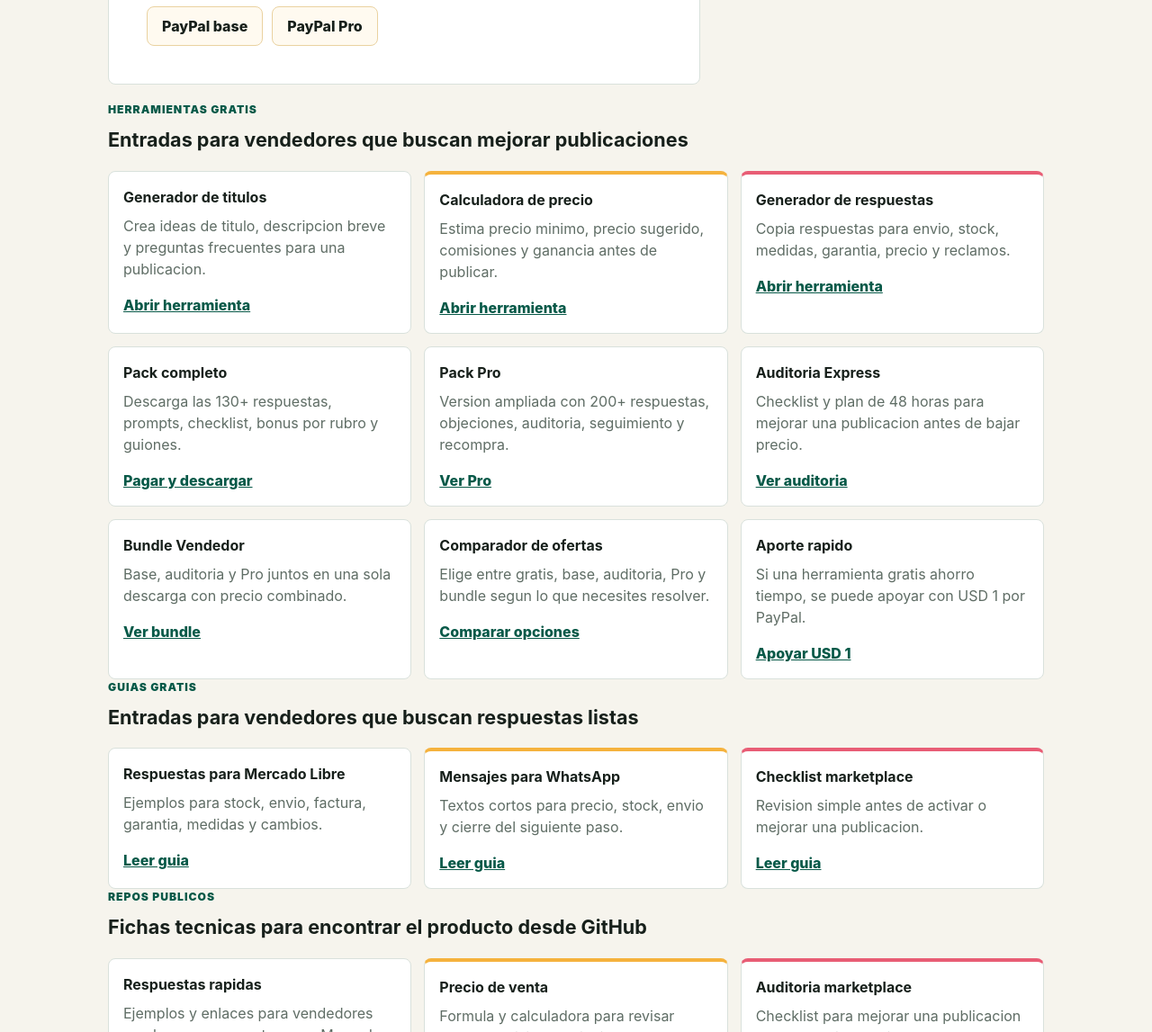
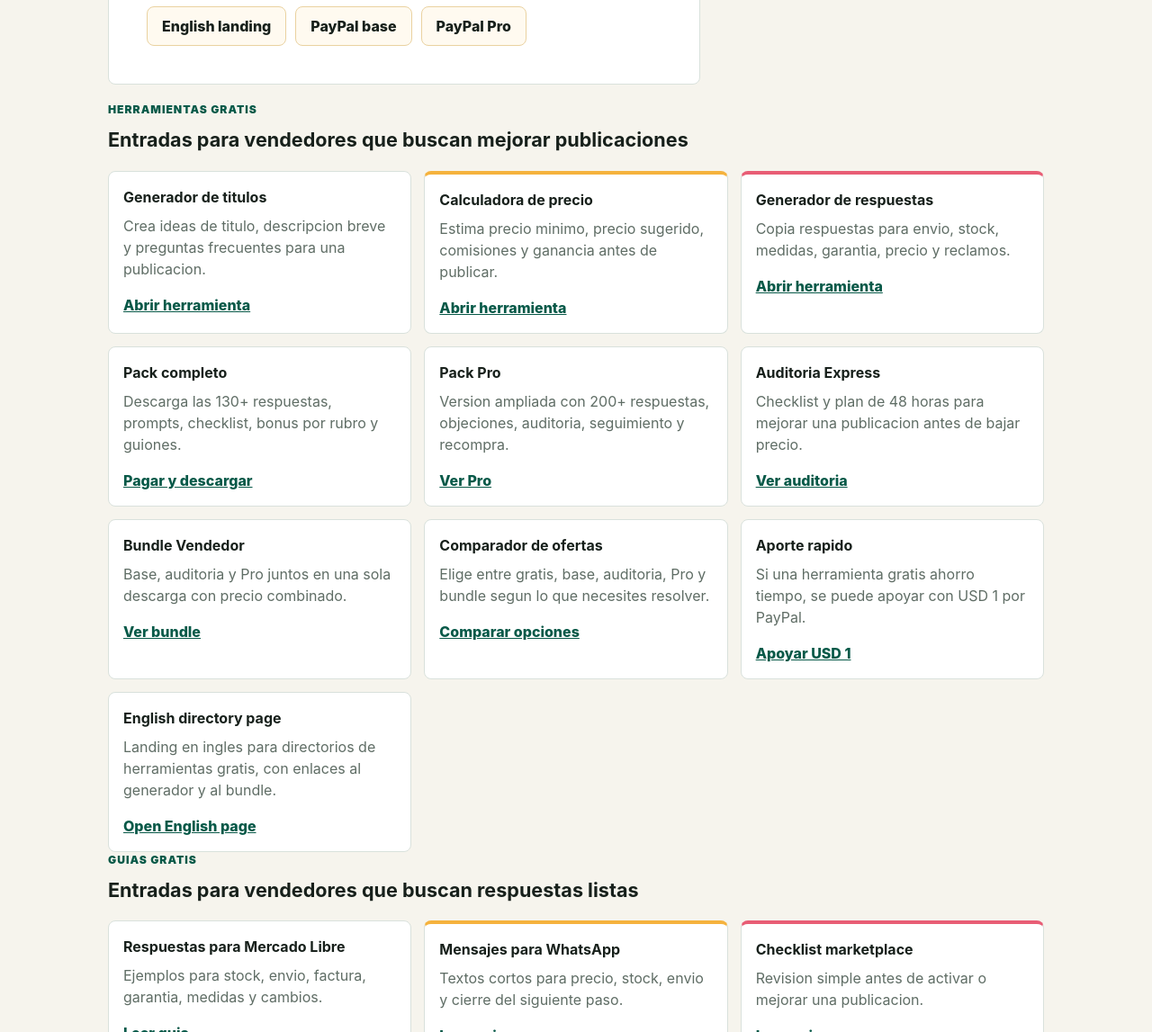
Before and after one commit to bozicovichsantiago20-oss/bozicovichsantiago20-oss.github.io, a plain HTML site: page index.html in a window 1280 px wide. Shown: the part 503-1650 px from the top of the page at 90% size. Drawn offline with Linux system fonts and the light colour scheme.

Commit message:
Update hub with English directory page

```diff
--- a/index.html
+++ b/index.html
@@ -188,6 +188,9 @@
             <a class="button secondary" href="https://bozicovichsantiago20-oss.github.io/kit-vendedor-express/apoyar.html">
               Apoyar USD 1
             </a>
+            <a class="button secondary" href="https://bozicovichsantiago20-oss.github.io/kit-vendedor-express/en/marketplace-reply-generator.html">
+              English landing
+            </a>
             <a class="button secondary" href="https://paypal.me/SBozicovich/5USD">
               PayPal base
             </a>
@@ -252,6 +255,11 @@
             <p>Si una herramienta gratis ahorro tiempo, se puede apoyar con USD 1 por PayPal.</p>
             <a href="https://bozicovichsantiago20-oss.github.io/kit-vendedor-express/apoyar.html">Apoyar USD 1</a>
           </article>
+          <article>
+            <h3>English directory page</h3>
+            <p>Landing en ingles para directorios de herramientas gratis, con enlaces al generador y al bundle.</p>
+            <a href="https://bozicovichsantiago20-oss.github.io/kit-vendedor-express/en/marketplace-reply-generator.html">Open English page</a>
+          </article>
         </div>
       </section>
 
```
